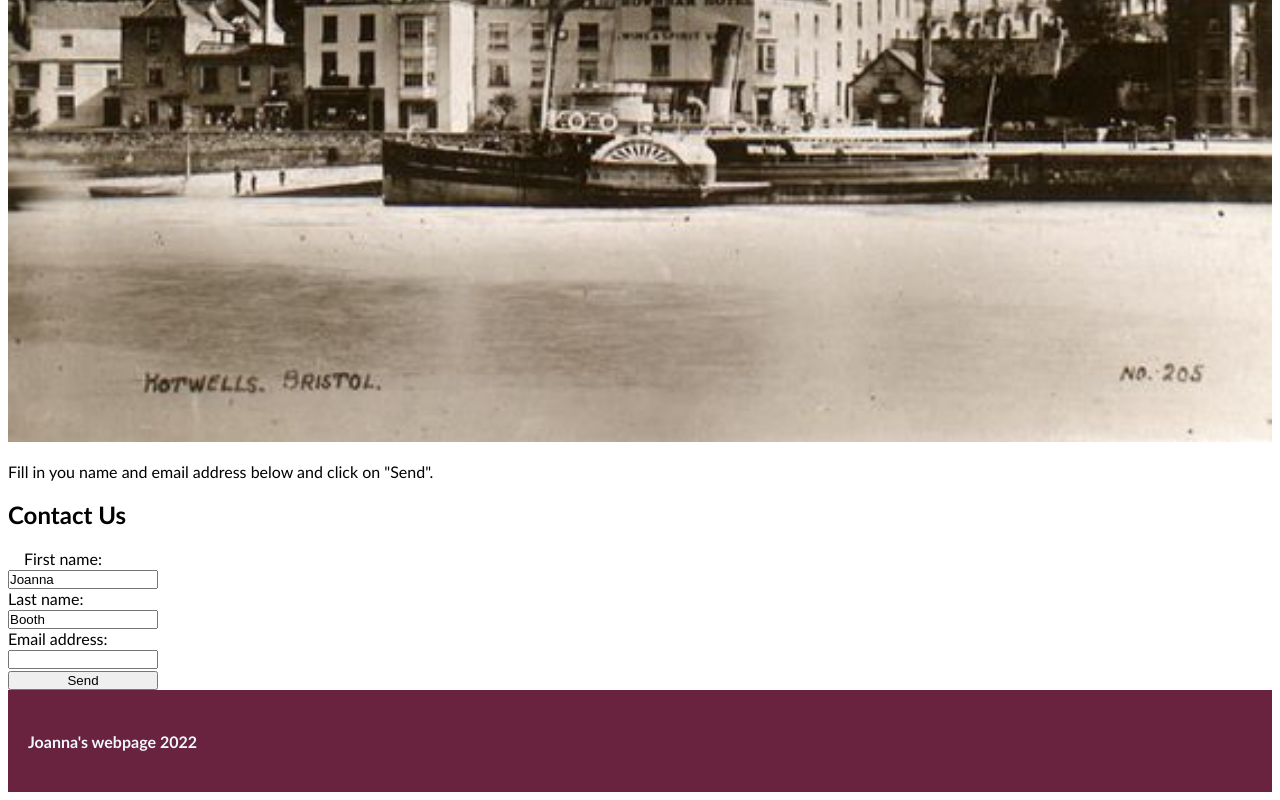
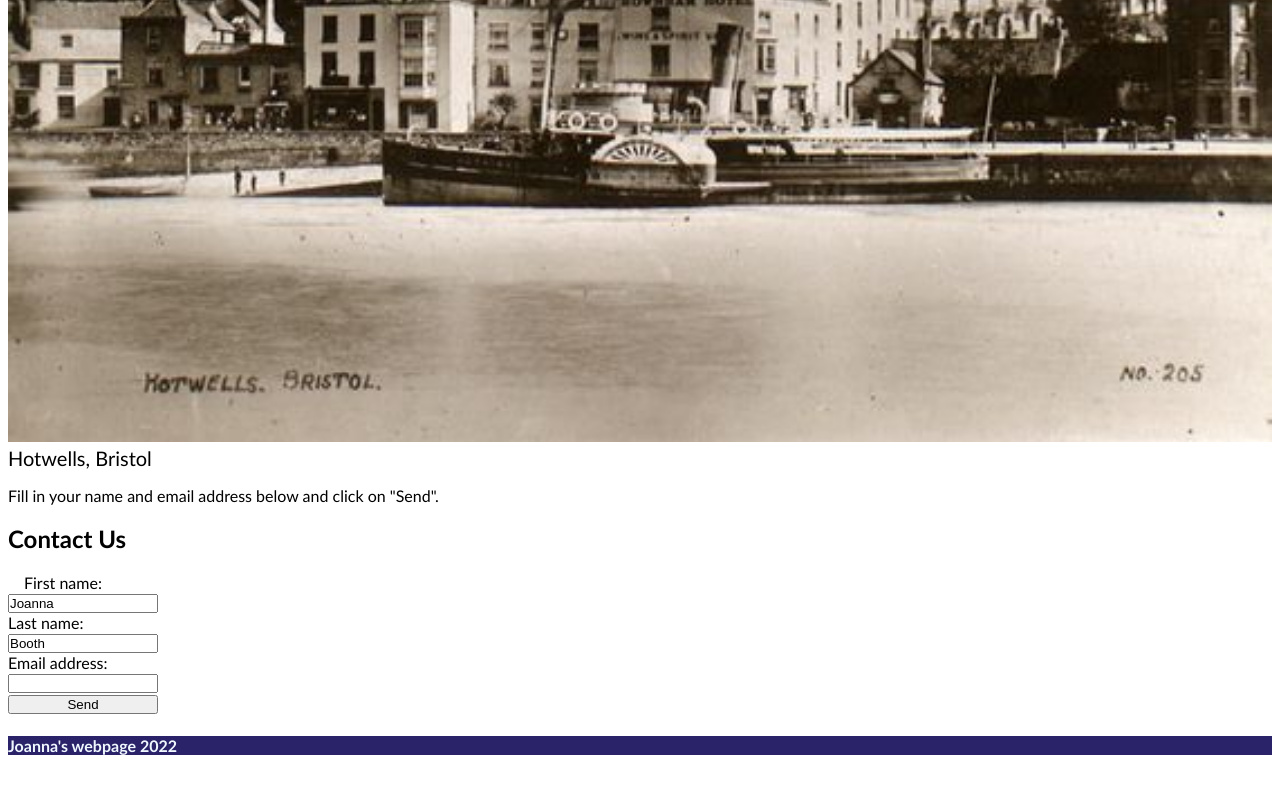
Before and after one commit to stillawake17/MiniProject1, a plain HTML site: page index.html in a window 1280 px wide. Shown: the part 444-1244 px from the top of the page. After the commit the page ends 1220 px from the top, so only its background shows below. Drawn offline with Linux system fonts and the light colour scheme.

Commit message:
updated the footer color and added a caption

```diff
--- a/assets/style.css
+++ b/assets/style.css
@@ -56,7 +56,7 @@ menu {
 form {
  position:relative;
 display:inline;
-padding: 10px;
+/*padding: 10px;*/
 
 width: 740px;
 height: 498px;
@@ -84,8 +84,8 @@ button {
 footer {
    position:relative;
    bottom: 0px;
-   padding: 20px;
+   /*padding: 20px;*/
 
-   background-color: rgb(105, 35, 62);
+   background-color: rgb(42, 35, 105);
    color:aliceblue;
 }
--- a/index.html
+++ b/index.html
@@ -18,13 +18,13 @@
   </menu>
 
   <img src="./assets/hotwells.jpg" class="hotwells" alt="picture of a steamboat on the Floating Harbour" />
-
+  <figcaption> Hotwells, Bristol </figcaption>
 </header>
 
 <main>
 
 
-<p>Fill in you name and email address below and click on "Send".</p>
+<p>Fill in your name and email address below and click on "Send".</p>
 
 <h2 id="anchor-name">Contact Us</h2>
 <form id="#form_beginning" action="#">
@@ -41,6 +41,7 @@
 </body>
 
 <footer>
+
 <h4>Joanna's webpage 2022</h4>
 </footer>
 </body>
```
